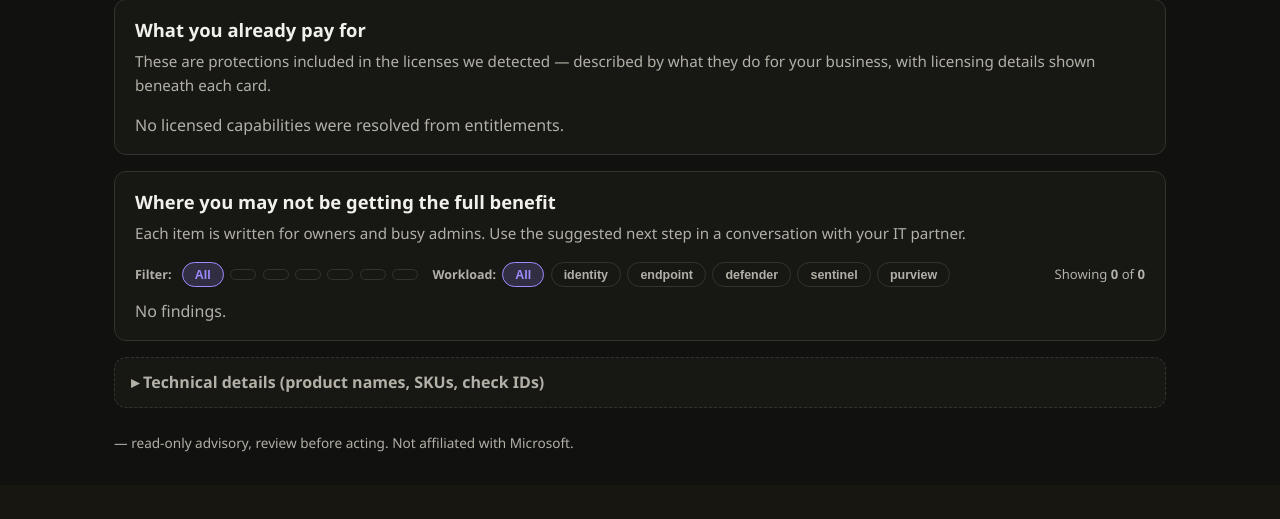
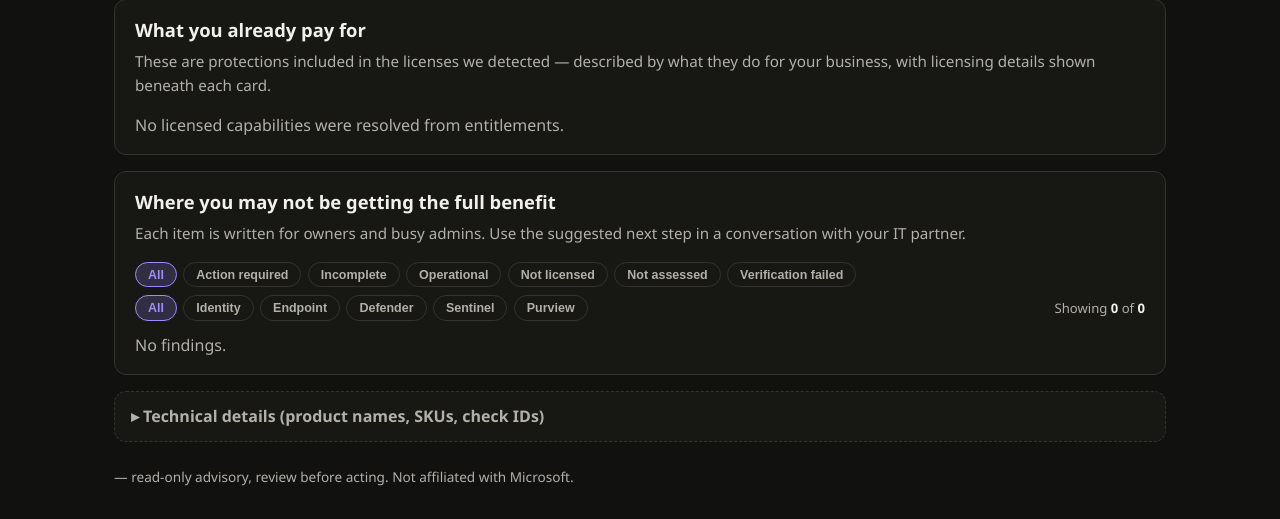
Before and after one commit to d4rk-pri0r/licenselens, a Python web app: template templates/report.html.j2 in a window 1280 px wide. Shown: the part 500-1019 px from the top of the page. Before the commit the page ends 952 px from the top, so only its background shows below. Run offline with Jinja, Linux system fonts and the light colour scheme; the template is opened without the code that fills it, so the values that code supplies are empty.

Commit message:
Strengthen report status and filter treatments

```diff
--- a/templates/report.html.j2
+++ b/templates/report.html.j2
@@ -87,7 +87,7 @@
       <div class="tile">
         <div class="n">{{ counts.get(status, 0) }}</div>
         <div class="l">
-          {{ status_labels.get(status, status) }}
+          {{ prim.PRESENTATION.get(status, status) }}
           <small>{{ status }}</small>
         </div>
       </div>
--- a/templates/report/_capability_card.html.j2
+++ b/templates/report/_capability_card.html.j2
@@ -4,7 +4,7 @@
         {% set cap_outcome = outcome_by_id.get(cap.id) %}
         <article class="card">
           {% if cap_outcome %}
-          <div class="cap-status {{ cap_outcome.status }}">{{ capability_status_labels.get(cap_outcome.status, cap_outcome.status) }}</div>
+          {{ prim.status_marker(cap_outcome.status) }}
           {% endif %}
           <h3>{{ cap.plain_name }}</h3>
           <div class="msft">Microsoft name: {{ cap.name }}</div>
--- a/templates/report/_filters.js.j2
+++ b/templates/report/_filters.js.j2
@@ -1,7 +1,6 @@
     (function() {
       var findings = document.querySelectorAll('.finding');
-      var countEl = document.querySelector('.filter-count strong');
-      var totalEl = countEl ? countEl.parentNode : null;
+      var visibleEl = document.querySelector('[data-visible-count]');
       var total = findings.length;
 
       var activeStatus = 'all';
@@ -9,7 +8,9 @@
 
       function updateButtons(selector, value) {
         document.querySelectorAll(selector).forEach(function(btn) {
-          btn.classList.toggle('active', btn.getAttribute(selector === '[data-filter]' ? 'data-filter' : 'data-workload') === value);
+          var isActive = btn.getAttribute(selector === '[data-filter]' ? 'data-filter' : 'data-workload') === value;
+          btn.classList.toggle('active', isActive);
+          btn.setAttribute('aria-pressed', isActive ? 'true' : 'false');
         });
       }
 
@@ -23,7 +24,7 @@
           f.hidden = !match;
           if (match) visible++;
         });
-        if (totalEl) totalEl.textContent = 'Showing ' + visible + ' of ' + total;
+        if (visibleEl) visibleEl.textContent = String(visible);
       }
 
       document.querySelectorAll('[data-filter]').forEach(function(btn) {
--- a/templates/report/_finding_card.html.j2
+++ b/templates/report/_finding_card.html.j2
@@ -26,27 +26,29 @@
         Each item is written for owners and busy admins. Use the suggested next step in a conversation with your IT partner.
       </p>
       <div class="filter-bar">
-        <small style="color: var(--text-2); font-size: 0.78rem; font-weight: 600; margin-right: 0.25rem;">Filter:</small>
-        {% for s in ["all", "gap", "partial", "ok", "not_licensed", "skipped", "error"] %}
-        <button data-filter="{{ s }}"{% if s == "all" %} class="active"{% endif %}>{{ status_labels.get(s, s) if s != "all" else "All" }}</button>
-        {% endfor %}
-        <small style="color: var(--text-2); font-size: 0.78rem; font-weight: 600; margin-left: 0.5rem;">Workload:</small>
-        {% for w in ["all", "identity", "endpoint", "defender", "sentinel", "purview"] %}
-        <button data-workload="{{ w }}"{% if w == "all" %} class="active"{% endif %}>{{ w if w != "all" else "All" }}</button>
-        {% endfor %}
-        <span class="filter-count">Showing <strong>{{ findings|length }}</strong> of <strong>{{ findings|length }}</strong></span>
+        <div class="filter-group" role="group" aria-label="Filter by status">
+          {% for s in ["all", "gap", "partial", "ok", "not_licensed", "skipped", "error"] %}
+          <button data-filter="{{ s }}" aria-pressed="{{ 'true' if s == 'all' else 'false' }}"{% if s == 'all' %} class="active"{% endif %}>{{ 'All' if s == 'all' else prim.PRESENTATION.get(s, s) }}</button>
+          {% endfor %}
+        </div>
+        <div class="filter-group" role="group" aria-label="Filter by workload">
+          {% for w in ["all", "identity", "endpoint", "defender", "sentinel", "purview"] %}
+          <button data-workload="{{ w }}" aria-pressed="{{ 'true' if w == 'all' else 'false' }}"{% if w == 'all' %} class="active"{% endif %}>{{ 'All' if w == 'all' else w | capitalize }}</button>
+          {% endfor %}
+        </div>
+        <span class="filter-count" role="status" aria-live="polite" aria-atomic="true">Showing <strong data-visible-count>{{ findings|length }}</strong> of <strong data-total-count>{{ findings|length }}</strong></span>
       </div>
       {% for f in findings %}
       <article class="finding {{ f.status.value }}" data-status="{{ f.status.value }}" data-workload="{{ f.workload.value }}">
         <div class="finding-head">
-          {{ prim.status_badge(f.status.value, f.status_label or status_labels.get(f.status.value, f.status.value)) }}
+          {{ prim.status_marker(f.status.value) }}
           <h3>{{ f.display_customer_title }}</h3>
         </div>
         <div class="finding-meta">
-          {% if f.severity %}<span class="meta-item">&#x25CF; {{ f.severity.value | capitalize }} severity</span>{% endif %}
-          {% if f.effort_label %}<span class="meta-item">&#x23F1; {{ f.effort_label }}</span>{% endif %}
-          {% if f.blast_radius %}<span class="meta-item">&#x1F465; {{ f.blast_radius.value | replace('_', ' ') }}</span>{% endif %}
-          {% if f.workload %}<span class="meta-item">{{ f.workload.value | capitalize }}</span>{% endif %}
+          {% if f.severity %}<span class="meta-item"><span class="meta-key">Severity:</span> {{ f.severity.value | capitalize }}</span>{% endif %}
+          {% if f.effort_label %}<span class="meta-item"><span class="meta-key">Effort:</span> {{ f.effort_label }}</span>{% endif %}
+          {% if f.blast_radius %}<span class="meta-item"><span class="meta-key">Scope:</span> {{ f.blast_radius.value | replace('_', ' ') }}</span>{% endif %}
+          {% if f.workload %}<span class="meta-item"><span class="meta-key">Workload:</span> {{ f.workload.value | capitalize }}</span>{% endif %}
         </div>
         {% if f.customer_summary %}<p>{{ f.customer_summary }}</p>{% endif %}
         {% if f.customer_next_step %}<p><strong>Suggested next step:</strong> {{ f.customer_next_step }}</p>{% endif %}
--- a/templates/report/_primitives.html.j2
+++ b/templates/report/_primitives.html.j2
@@ -1,3 +1,38 @@
+{%- set PRESENTATION = {
+    'gap': 'Action required',
+    'partial': 'Incomplete',
+    'ok': 'Operational',
+    'not_licensed': 'Not licensed',
+    'skipped': 'Not assessed',
+    'error': 'Verification failed',
+} -%}
+
+{%- set CAPABILITY_PRESENTATION = {
+    'needs_attention': 'Action required',
+    'partly_set_up': 'Incomplete',
+    'fully_working': 'Operational',
+    'not_licensed': 'Not licensed',
+} -%}
+
+{# Capability outcome -> finding-status variant (drives glyph geometry + color). #}
+{%- set CAPABILITY_VARIANT = {
+    'needs_attention': 'gap',
+    'partly_set_up': 'partial',
+    'fully_working': 'ok',
+    'not_licensed': 'not_licensed',
+} -%}
+
+{%- macro status_marker(status) -%}
+  {%- if status in PRESENTATION -%}
+    {%- set variant = status -%}
+    {%- set word = PRESENTATION[status] -%}
+  {%- else -%}
+    {%- set variant = CAPABILITY_VARIANT.get(status, status) -%}
+    {%- set word = CAPABILITY_PRESENTATION.get(status, status) -%}
+  {%- endif -%}
+<span class="status-marker {{ variant }}">{{ word }}</span>
+{%- endmacro -%}
+
 {%- macro status_badge(status_value, label) -%}
 <span class="badge {{ status_value }}">{{ label }}</span>
 {%- endmacro -%}
--- a/templates/report/_styles.css.j2
+++ b/templates/report/_styles.css.j2
@@ -206,9 +206,15 @@
     .filter-bar {
       display: flex;
       flex-wrap: wrap;
+      gap: 0.5rem 0.75rem;
+      align-items: center;
+      margin-bottom: 0.75rem;
+    }
+    .filter-group {
+      display: flex;
+      flex-wrap: wrap;
       gap: 0.4rem;
       align-items: center;
-      margin-bottom: 0.75rem;
     }
     .filter-bar button {
       background: var(--surface-1);
@@ -232,6 +238,11 @@
       color: var(--text-2);
       font-size: 0.82rem;
     }
+    .filter-count strong {
+      color: var(--text-1);
+      font-weight: 600;
+      font-variant-numeric: tabular-nums;
+    }
     .cards { display: grid; grid-template-columns: repeat(auto-fit, minmax(280px, 1fr)); gap: 0.85rem; }
     .card {
       border: 1px solid var(--border);
@@ -243,26 +254,44 @@
     .card .msft { color: var(--text-2); font-size: 0.85rem; margin-bottom: 0.65rem; }
     .card p { margin: 0.4rem 0; font-size: 0.92rem; }
     .card p span { color: var(--text-2); font-weight: 600; }
-    .cap-status {
+    .status-marker {
       display: inline-flex;
       align-items: center;
-      gap: 0.35rem;
-      font-size: 0.78rem;
-      font-weight: 600;
-      margin-bottom: 0.5rem;
+      gap: 0.45rem;
+      padding: 0.2rem 0.6rem 0.2rem 0.55rem;
+      border-left: 3px solid currentColor;
+      border-radius: 4px;
+      font-size: 0.75rem;
+      font-weight: 400;
+      line-height: 1.4;
+      background: color-mix(in srgb, currentColor 10%, transparent);
     }
-    .cap-status::before {
+    .status-marker::before {
       content: "";
-      width: 8px; height: 8px;
-      border-radius: 50%;
       flex-shrink: 0;
+      width: 8px;
+      height: 8px;
+      box-sizing: border-box;
     }
-    .cap-status.needs_attention { color: var(--state-action); }
-    .cap-status.needs_attention::before { background: var(--state-action); }
-    .cap-status.partly_set_up { color: var(--state-incomplete); }
-    .cap-status.partly_set_up::before { background: var(--state-incomplete); }
-    .cap-status.fully_working { color: var(--state-ok); }
-    .cap-status.fully_working::before { background: var(--state-ok); }
+    .status-marker.gap { color: var(--state-action); font-weight: 700; }
+    .status-marker.gap::before { background: currentColor; }
+    .status-marker.partial { color: var(--state-incomplete); font-weight: 600; }
+    .status-marker.partial::before { background: currentColor; transform: rotate(45deg); }
+    .status-marker.ok { color: var(--state-ok); }
+    .status-marker.ok::before { border: 2px solid currentColor; border-radius: 50%; }
+    .status-marker.not_licensed { color: var(--state-neutral); }
+    .status-marker.not_licensed::before { border: 2px solid currentColor; }
+    .status-marker.skipped { color: var(--state-neutral); }
+    .status-marker.skipped::before { width: 11px; height: 2px; background: currentColor; }
+    .status-marker.error { color: var(--state-action); font-weight: 700; }
+    .status-marker.error::before {
+      width: 0;
+      height: 0;
+      border-left: 5px solid transparent;
+      border-right: 5px solid transparent;
+      border-bottom: 9px solid currentColor;
+    }
+    .card > .status-marker { margin-bottom: 0.55rem; }
     .finding {
       border: 1px solid var(--border);
       border-radius: 12px;
@@ -290,6 +319,10 @@
       display: inline-flex;
       align-items: center;
       gap: 0.25rem;
+    }
+    .finding-meta .meta-key {
+      color: var(--text-3);
+      font-weight: 600;
     }
     .steps { margin: 0; padding-left: 1.2rem; }
     .steps li { margin: 0.45rem 0; }
```
Also changed, not shown: tests/test_report_browser.py (+1 -1 lines), tests/test_report_render.py (+12 -2 lines).
